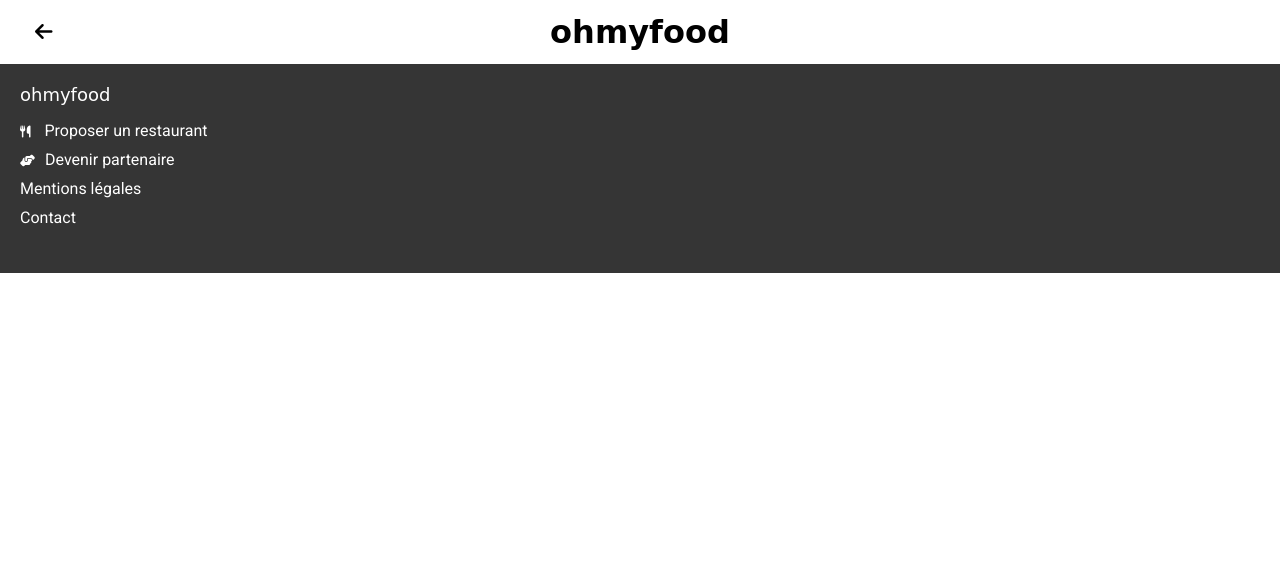
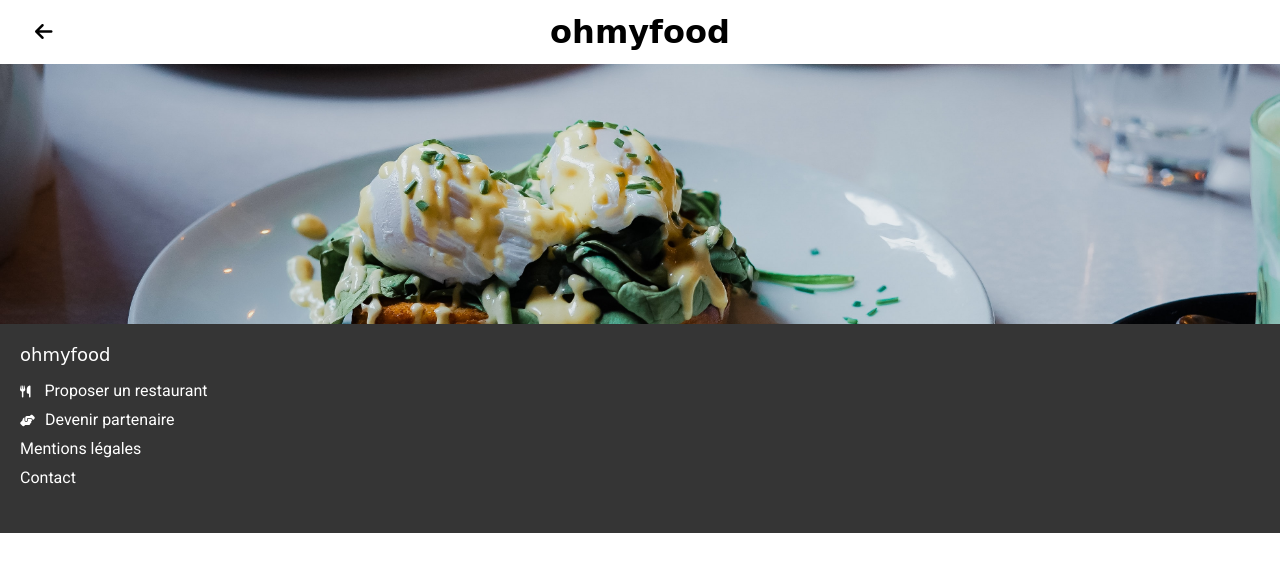
Before and after one commit to jbbrejon/openclassrooms-webdev-p03, a plain HTML site: page pages/restaurant-a-la-francaise.html in a window 1280 px wide. Drawn offline with Linux system fonts and the light colour scheme; a web font is replaced by a local one.

Commit message:
add restaurant picture

```diff
--- a/pages/restaurant-a-la-francaise.html
+++ b/pages/restaurant-a-la-francaise.html
@@ -28,6 +28,12 @@
         </header>
         <!-- Main -->
         <main>
+            <!-- Restaurant picture-->
+            <div class="restaurant-page__img">
+                <img src="../images/restaurants/toa-heftiba-DQKerTsQwi0-unsplash.jpg" alt="A la française">
+            </div>
+
+
 
         </main>
     </div>
--- a/sass/Pages/_restaurant.scss
+++ b/sass/Pages/_restaurant.scss
@@ -3,3 +3,12 @@ header a{
     left: 35px;
     font-size: 20px;
 }
+
+.restaurant-page__img {
+    display: flex;
+    height: 260px ;
+    img{
+        object-fit: cover;
+        width: 100%;
+    }
+}
```
Also changed, not shown: sass/main.css, 1 other file.
